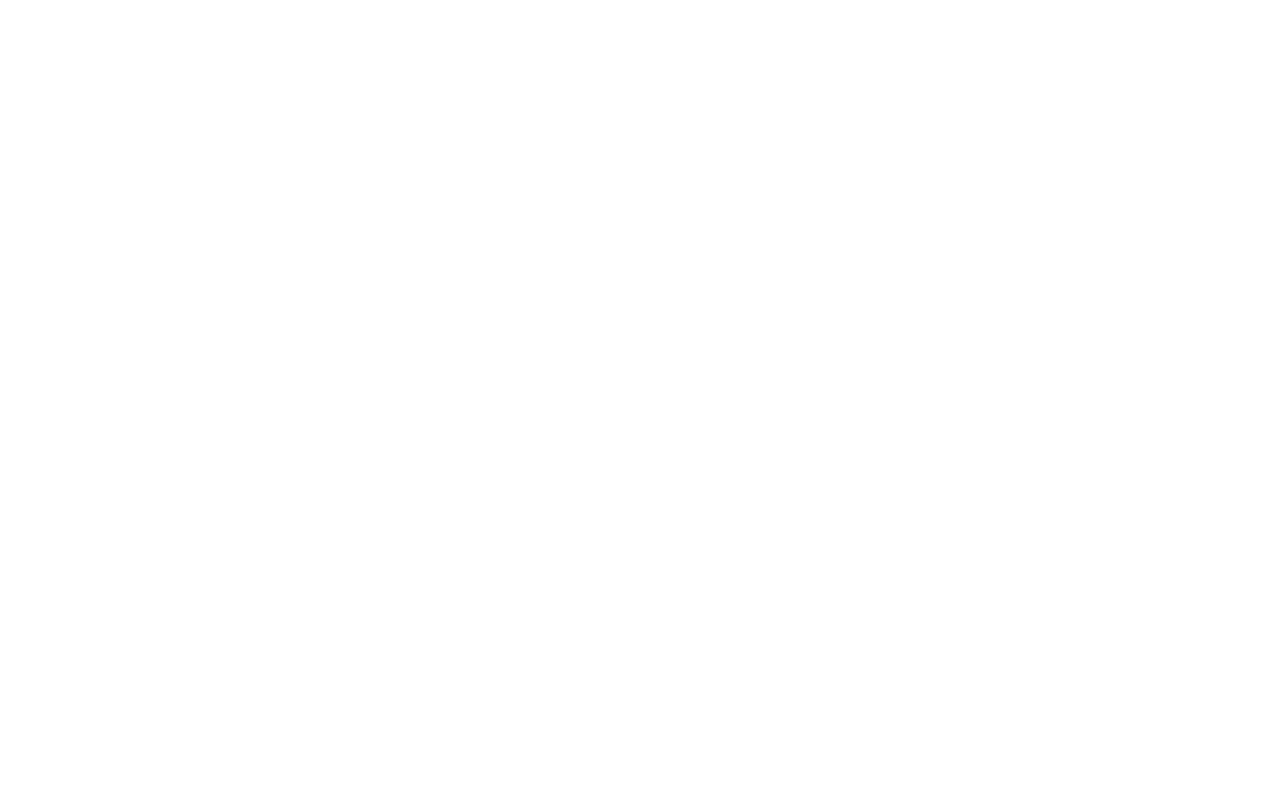
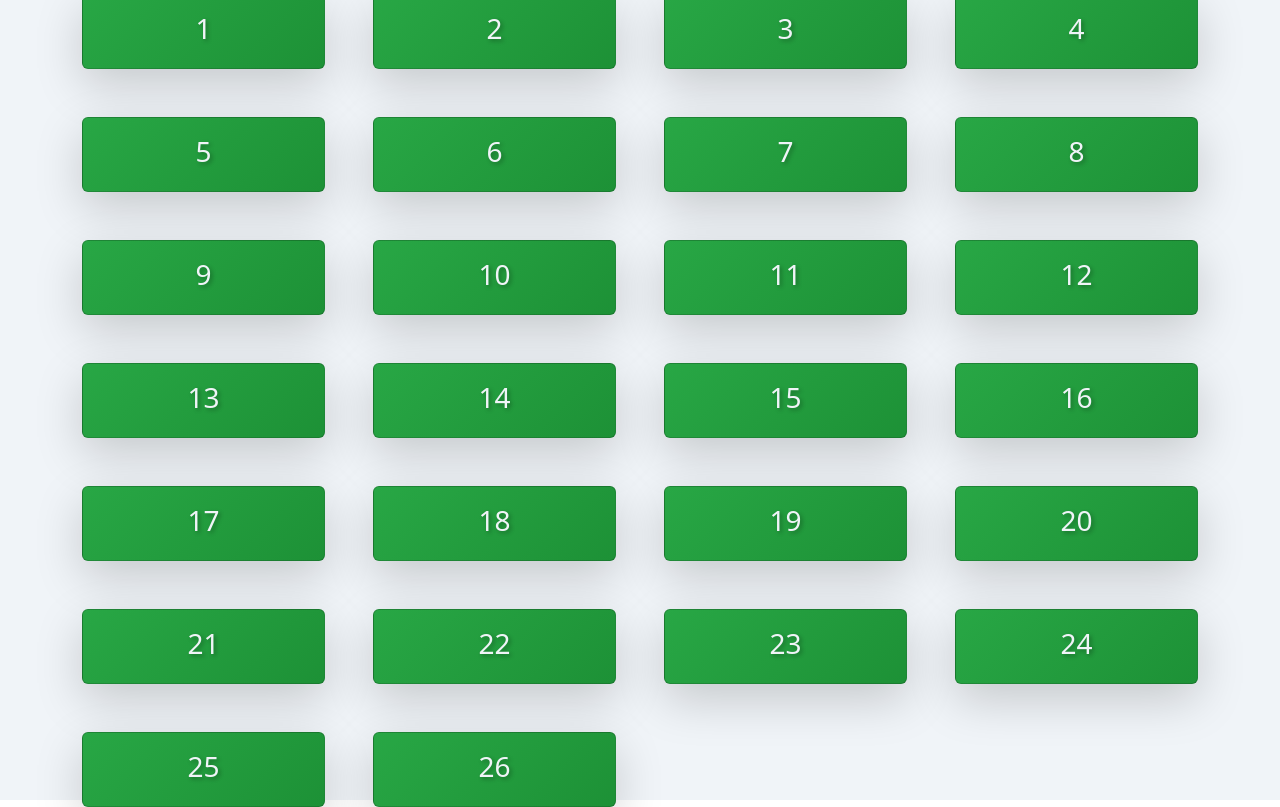
Before and after one commit to nash300/Arla-port-screens, a React (Create React App) app: page /PortScreenChoice in a window 1280 px wide. Before the commit this address had no page. Built offline with nearby package versions, Linux system fonts and the light colour scheme.

Commit message:
now the system sends the selected port number to the PortDisplay component

```diff
--- a/src/App.js
+++ b/src/App.js
@@ -1,7 +1,8 @@
 import "./App.css";
 import LogInPage from "./pages/LogInPage";
-import PortScreen from "./pages/PortScreen";
-import MenuPage from "./pages/MenuPage"
+import PortScreenChoice from "./pages/PortScreenChoice";
+import MenuPage from "./pages/MenuPage";
+import PortDisplay from "./pages/PortDisplay";
 import {
   BrowserRouter as Router,
   Routes,
@@ -14,8 +15,9 @@ function App() {
     <Router>
       <Routes>
         <Route path="/" element={<LogInPage />} />
-        <Route path="/PortScreen" element={<PortScreen />} />
+        <Route path="/PortScreenChoice" element={<PortScreenChoice />} />
         <Route path="/MenuPage" element={<MenuPage />} />
+        <Route path="/PortDisplay" element={<PortDisplay />} />
       </Routes>
     </Router>
   );
--- a/src/pages/MenuPage.js
+++ b/src/pages/MenuPage.js
@@ -17,8 +17,8 @@ import { useNavigate } from "react-router-dom"; // Import navigation hook
 export default function MenuPage() {
   const navigate = useNavigate(); // Hook for navigation
 
-  const handlePortScreenClick = (e) => {
-    navigate("/PortScreen"); // Redirect to Menu Page}
+  const handlePortScreenClick = () => {
+    navigate("/PortScreenChoice"); // Redirect to port screen coice page}
   };
 
   return (
--- /dev/null
+++ b/src/pages/PortDisplay.js
@@ -0,0 +1,16 @@
+import React from "react";
+import { useLocation } from "react-router-dom"; // Import for receiving passed data
+
+export default function PortDisplay() {
+  const location = useLocation(); // ✅ Get state from navigation
+  const { portNr } = location.state || {}; // Retrieve passed data
+
+  return (
+    <div className="container text-center mt-5">
+      <h1>Port Display Selection</h1>
+      <p>
+        <strong>Selected Option:</strong> {portNr || "No option selected"}
+      </p>
+    </div>
+  );
+}
--- a/src/pages/PortScreen.js
+++ b/src/pages/PortScreenChoice.js
@@ -1,8 +1,18 @@
 import React from "react";
 import "../App.css"; // Import custom styles
+import { useNavigate } from "react-router-dom";
 
-export default function PortScreen() {
-  const nrOfPorts = 26; // Number of cards
+export default function PortScreenChoice() {
+  const nrOfPorts = 26; // Number of ports
+  const navigate = useNavigate(); // Hook for navigation
+
+  const portClickHndler = (portNumber) => {
+    navigate("/PortDisplay", {
+      state: {
+        portNr: portNumber,
+      },
+    });
+  };
 
   return (
     <div className="middle-container ">
@@ -12,8 +22,8 @@ export default function PortScreen() {
             <div key={i} className="col-lg-3 col-md-4 col-sm-6 d-flex ">
               {/* Entire Card is a Clickable Button */}
               <button
-                className="card port-card shadow-lg w-100 rounded-pill  "
-                onClick={() => alert(`Port ${i + 1} Selected`)} // TO-DO
+                className="card port-card shadow-lg w-100 rounded-2  "
+                onClick={() => portClickHndler(i + 1)}
               >
                 <div className="card-body text-center ">
                   <h3 className="card-title"> {i + 1}</h3>
```
